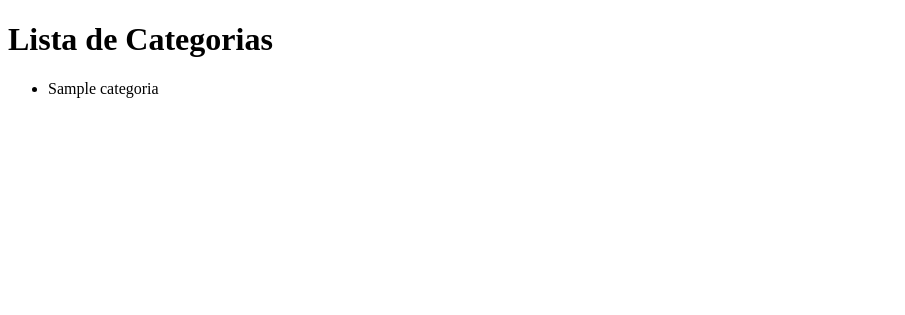
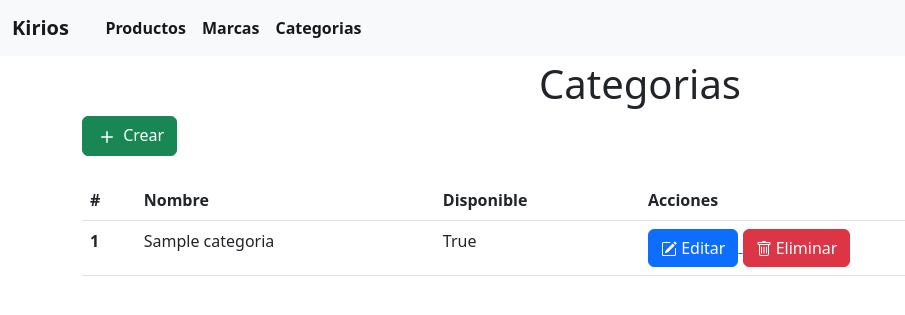
Before and after one commit to cristiancr20/kirios-crud-productos, a Django app: template crud/templates/verCategoria.html in a window 1280 px wide. Shown: the top 315 px of the page, without its empty margins (0-905 px from the left). Run offline with Django 5.2, Linux system fonts and the light colour scheme; the template is opened without the code that fills it: values that come from a table or form of the project are taken from there, others are empty; tables that the repository leaves empty hold one stand-in row (values such as "Sample post"); some libraries are stand-ins or nearby versions.

Commit message:
feat (CRUD categoria)

```diff
--- a/crud/models.py
+++ b/crud/models.py
@@ -3,13 +3,18 @@ from django.db import models
 
 class Marca(models.Model):
     nombre = models.CharField(max_length=100)
-    estado = models.CharField(max_length=50, default='True')
+    estado = models.CharField(max_length=1, default='V')
 
     def __str__(self):
         return self.nombre
 
 class Categoria(models.Model):
     nombre = models.CharField(max_length=100)
+    estado = models.BooleanField(default=True)
+
+    def save(self, *args, **kwargs):
+        self.estado = True
+        super().save(*args, **kwargs)
 
     def __str__(self):
         return self.nombre
--- a/crud/templates/index.html
+++ b/crud/templates/index.html
@@ -31,7 +31,7 @@
              <a class="nav-link active" aria-current="page" href="{% url 'crud:crearMarca' %}"><strong>Marcas</strong></a>
            </li>
            <li class="nav-item">
-             <a class="nav-link active" aria-current="page" href="{% url 'crud:crearCategoria' %}"><strong>Categorias</strong></a>
+             <a class="nav-link active" aria-current="page" href="{% url 'crud:verCategoria' %}"><strong>Categorias</strong></a>
            </li>
           </ul>
         </div>
--- a/crud/templates/verCategoria.html
+++ b/crud/templates/verCategoria.html
@@ -1,16 +1,63 @@
-<!DOCTYPE html>
-<html lang="en">
-<head>
-    <meta charset="UTF-8">
-    <meta name="viewport" content="width=device-width, initial-scale=1.0">
-    <title>Lista de Categorias</title>
-</head>
-<body>
-    <h1>Lista de Categorias</h1>
-    <ul>
-        {% for categoria in categorias %}
-            <li>{{ categoria.nombre }}</li>
-        {% endfor %}
-    </ul>
-</body>
-</html>
+{% extends 'index.html' %}
+
+{% block titulo %}
+Categorias
+{% endblock %}
+
+{% block contenido %}
+<div class="container">
+
+    <h1 class="text-center mt-1">Categorias</h1>
+    <div>
+        <a href="{% url 'crud:crearCategoria' %}">
+            <button class="btn btn-success pr-5"> <svg xmlns="http://www.w3.org/2000/svg" width="24" height="24"
+                    fill="white" class="bi bi-plus" viewBox="0 0 16 16">
+                    <path
+                        d="M8 4a.5.5 0 0 1 .5.5v3h3a.5.5 0 0 1 0 1h-3v3a.5.5 0 0 1-1 0v-3h-3a.5.5 0 0 1 0-1h3v-3A.5.5 0 0 1 8 4" />
+                </svg> Crear </button>
+        </a>
+    </div>
+
+    <table class="table table-hover mt-4">
+        <thead>
+            <tr>
+                <th scope="col">#</th>
+                <th scope="col">Nombre</th>
+                <th scope="col">Disponible</th>
+                <th scope="col">Acciones</th>
+            </tr>
+        </thead>
+        <tbody>
+            {% for categoria in categorias%}
+            <tr>
+                <th scope="row">{{categoria.id}}</th>
+                <td>{{categoria.nombre}}</td>
+                <td>{{categoria.estado}}</td>
+                <td class="w-50">
+                    <a href="{% url 'crud:editarCategoria' categoria.id %}">
+                        <button type="button" class="btn btn-primary">
+                            <svg xmlns="http://www.w3.org/2000/svg" width="16" height="20" fill="currentColor"
+                                class="bi bi-pencil-square" viewBox="0 0 16 16">
+                                <path
+                                    d="M15.502 1.94a.5.5 0 0 1 0 .706L14.459 3.69l-2-2L13.502.646a.5.5 0 0 1 .707 0l1.293 1.293zm-1.75 2.456-2-2L4.939 9.21a.5.5 0 0 0-.121.196l-.805 2.414a.25.25 0 0 0 .316.316l2.414-.805a.5.5 0 0 0 .196-.12l6.813-6.814z" />
+                                <path fill-rule="evenodd"
+                                    d="M1 13.5A1.5 1.5 0 0 0 2.5 15h11a1.5 1.5 0 0 0 1.5-1.5v-6a.5.5 0 0 0-1 0v6a.5.5 0 0 1-.5.5h-11a.5.5 0 0 1-.5-.5v-11a.5.5 0 0 1 .5-.5H9a.5.5 0 0 0 0-1H2.5A1.5 1.5 0 0 0 1 2.5z" />
+                            </svg> Editar</button>
+                    </a>
+                    <a href="{% url 'crud:eliminarCategoria' categoria.id %}">
+                        <button type="button" class="btn btn-danger ml-2">
+                            <svg xmlns="http://www.w3.org/2000/svg" width="16" height="20" fill="currentColor"
+                                class="bi bi-trash" viewBox="0 0 16 16">
+                                <path
+                                    d="M5.5 5.5A.5.5 0 0 1 6 6v6a.5.5 0 0 1-1 0V6a.5.5 0 0 1 .5-.5m2.5 0a.5.5 0 0 1 .5.5v6a.5.5 0 0 1-1 0V6a.5.5 0 0 1 .5-.5m3 .5a.5.5 0 0 0-1 0v6a.5.5 0 0 0 1 0z" />
+                                <path
+                                    d="M14.5 3a1 1 0 0 1-1 1H13v9a2 2 0 0 1-2 2H5a2 2 0 0 1-2-2V4h-.5a1 1 0 0 1-1-1V2a1 1 0 0 1 1-1H6a1 1 0 0 1 1-1h2a1 1 0 0 1 1 1h3.5a1 1 0 0 1 1 1zM4.118 4 4 4.059V13a1 1 0 0 0 1 1h6a1 1 0 0 0 1-1V4.059L11.882 4zM2.5 3h11V2h-11z" />
+                            </svg> Eliminar</button>
+                    </a>
+                </td>
+            </tr>
+            {% endfor %}
+        </tbody>
+    </table>
+</div>
+{% endblock %}
--- a/kirioscrudproductos/settings.py
+++ b/kirioscrudproductos/settings.py
@@ -37,6 +37,7 @@ INSTALLED_APPS = [
     'django.contrib.sessions',
     'django.contrib.messages',
     'django.contrib.staticfiles',
+    'bootstrap5',
     'crud'
 ]
 
```
Also changed, not shown: crud/templates/crearCategoria.html (+16 -21 lines), crud/templates/editarCategoria.html (added, +31 -0 lines), crud/views.py (+6 -2 lines), crud/migrations/0001_initial.py, crud/migrations/0002_marca_estado_alter_producto_estado.py, 1 other file.
